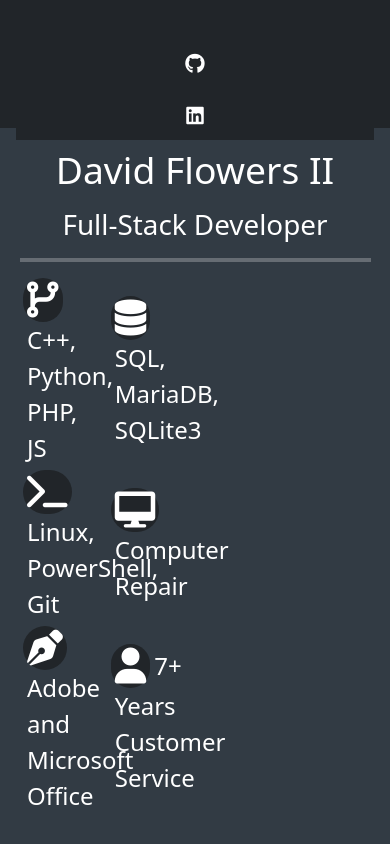
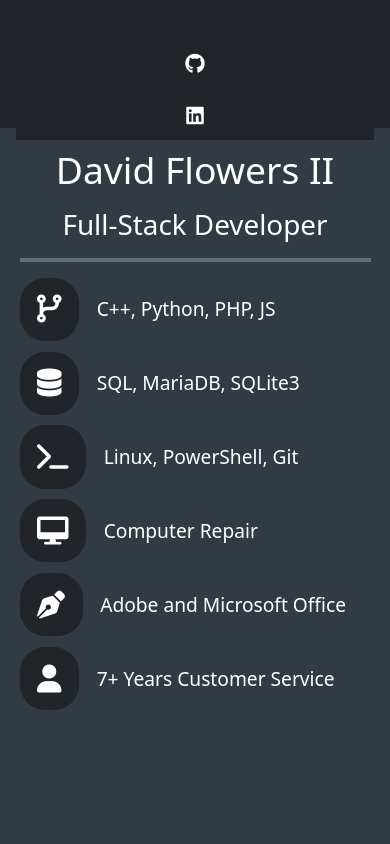
Before and after one commit to Master449/resume-overhaul, a Vue app: page / in a window 390 px wide. Shown: the part 716-1560 px from the top of the page. Built offline with nearby package versions, Linux system fonts and the light colour scheme; what vue-awesome-sidebar would draw is missing.

Commit message:
Mobile Friendly skills section css grid

```diff
--- a/src/components/index-compo.vue
+++ b/src/components/index-compo.vue
@@ -15,28 +15,28 @@ export default {
     <p class="display-6">Full-Stack Developer</p>
     <hr />
     <Transition appear>
-        <div class="flex-container">
-            <div class="flex-items" data-bs-toggle="tooltip" data-bs-placement="top" title="Tooltip on top">
+        <div class="parent">
+            <div>
                 <i class="fa-solid fa-code-branch"></i>
                 <p class="skills">C++, Python, PHP, JS</p>
             </div>
-            <div class="flex-items">
+            <div>
                 <i class="fa-solid fa-database"></i>
                 <p class="skills">SQL, MariaDB, SQLite3</p>
             </div>
-            <div class="flex-items">
+            <div>
                 <i class="fa-solid fa-terminal"></i>
                 <p class="skills">Linux, PowerShell, Git</p>
             </div>
-            <div class="flex-items">
+            <div>
                 <i class="fa-solid fa-desktop"></i>
                 <p class="skills">Computer Repair</p>
             </div>
-            <div class="flex-items">
+            <div>
                 <i class="fa-solid fa-pen-nib"></i>
                 <p class="skills">Adobe and Microsoft Office</p>
             </div>
-            <div class="flex-items">
+            <div>
                 <i class="fa-solid fa-user"></i>
                 <p class="skills">7+ Years Customer Service</p>
             </div>
@@ -71,6 +71,15 @@ i {
     margin: 5%;
 }
 
+.parent {
+    display: grid;
+    grid-template-columns: repeat(3, 1fr);
+    grid-template-rows: repeat(3, 1fr);
+    grid-column-gap: 10px;
+    grid-row-gap: 10px;
+    margin: 2% 0;
+}
+
 .display-1,
 .display-2,
 .display-3,
@@ -102,6 +111,31 @@ i {
     .flex-items {
         flex-basis: calc(100% / 2);
     }
+
+    .parent {
+        display: grid;
+        grid-template-columns: 1fr;
+        grid-template-rows: repeat(6, 1fr);
+        grid-column-gap: 10px;
+        grid-row-gap: 10px;
+    }
+
+    i {
+        font-size: 1.75em;
+        color: white;
+        float: left;
+        padding: 5%;
+        margin: 0 5% 0 0;
+        vertical-align: middle;
+        background-color: #212529;
+        border-radius: 25px;
+    }
+
+    .skills {
+        font-size: 1.2em;
+        color: white;
+        margin: 5%;
+    }
 }
 
 .v-enter-from {
--- a/src/components/projects-compo.vue
+++ b/src/components/projects-compo.vue
@@ -20,7 +20,7 @@ export default {
                 {
                     picture: "https://picsum.photos/200/100/?blur=8",
                     name: "Opossum Incremental",
-                    info: "I love opossums. So why not tread some waters into Game Development and persistence with a nice a simple game where you take care of a bunch of Virginia Opossums. They're just silly guys. Please be nicer to them.",
+                    info: "",
                     stack: ["Vue"],
                     url: "https://github.com/Master449/opossum-game"
                 }
@@ -28,7 +28,7 @@ export default {
             MinorProjects: [
                 {
                     name: "Home Lab",
-                    info: "I currently run Proxmox for some home services. This includes a simple Web Server for development, and TrueNAS Scale.",
+                    info: "I currently run Proxmox for some home services. This includes a simple Web Server for development, TrueNAS Scale, and Plex Media Server.",
                     skill: "Virtualization"
                 },
                 {
@@ -41,6 +41,11 @@ export default {
                     info: "Researched and constructed a Hugo site to migrate all of our Knowledge Base articles to a more flexible platform.",
                     skill: "Web Development"
                 },
+                {
+                    name: "PCIe Passthrough",
+                    info: "I daily drive Linux, but I still enjoy Video Games. I run a virtualized Windows 10, with GPU and NVMe PCIe passthrough to achieve both. Got MacOS Working as well (through Ventura)",
+                    skill: "Virtualization"
+                },
             ]
         }
     },
@@ -48,9 +53,12 @@ export default {
 
     },
     created() {
-    fetch("https://raw.githubusercontent.com/master449/resume-overhaul/dev/README.md")
+        fetch("https://raw.githubusercontent.com/master449/resume-overhaul/dev/README.md")
         .then(response => response.text())
         .then(data => (this.Projects[0].info += data));
+        fetch("https://raw.githubusercontent.com/master449/opossum-game/main/README.md")
+        .then(response => response.text())
+        .then(data => (this.Projects[2].info += data));
     }
 }
 </script>
```
